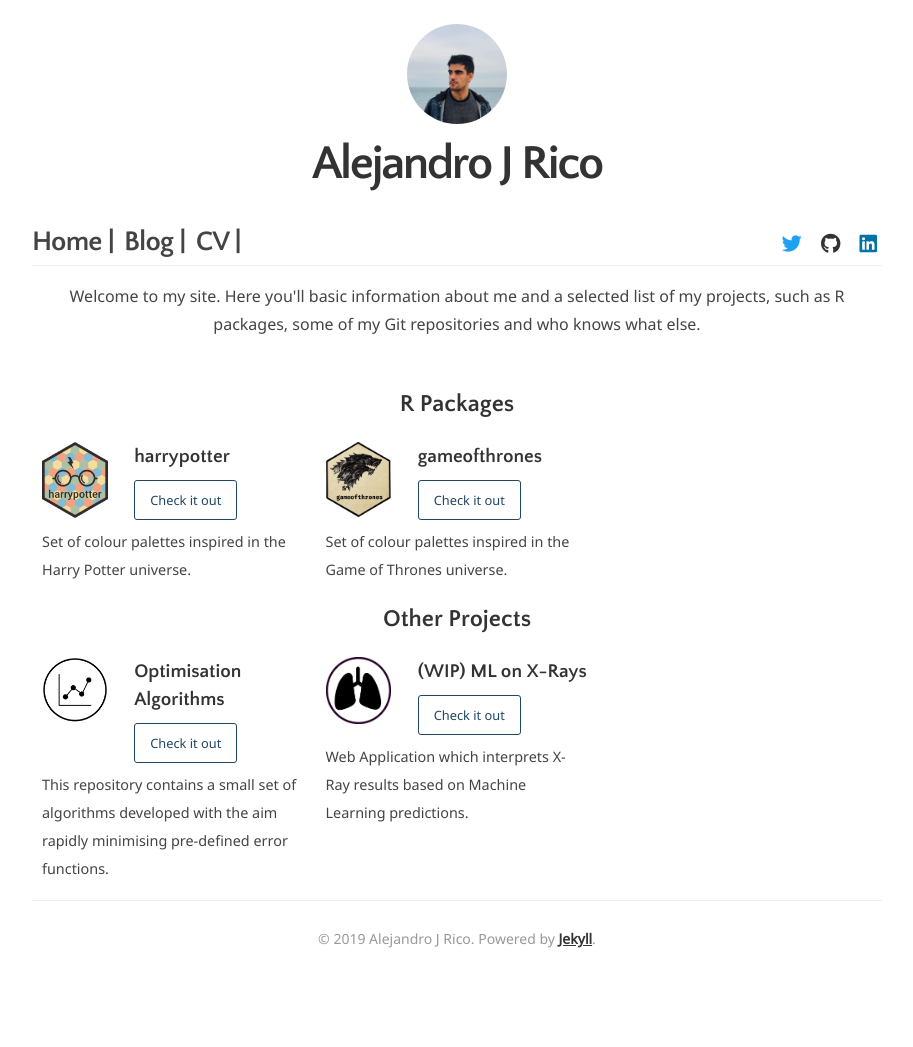
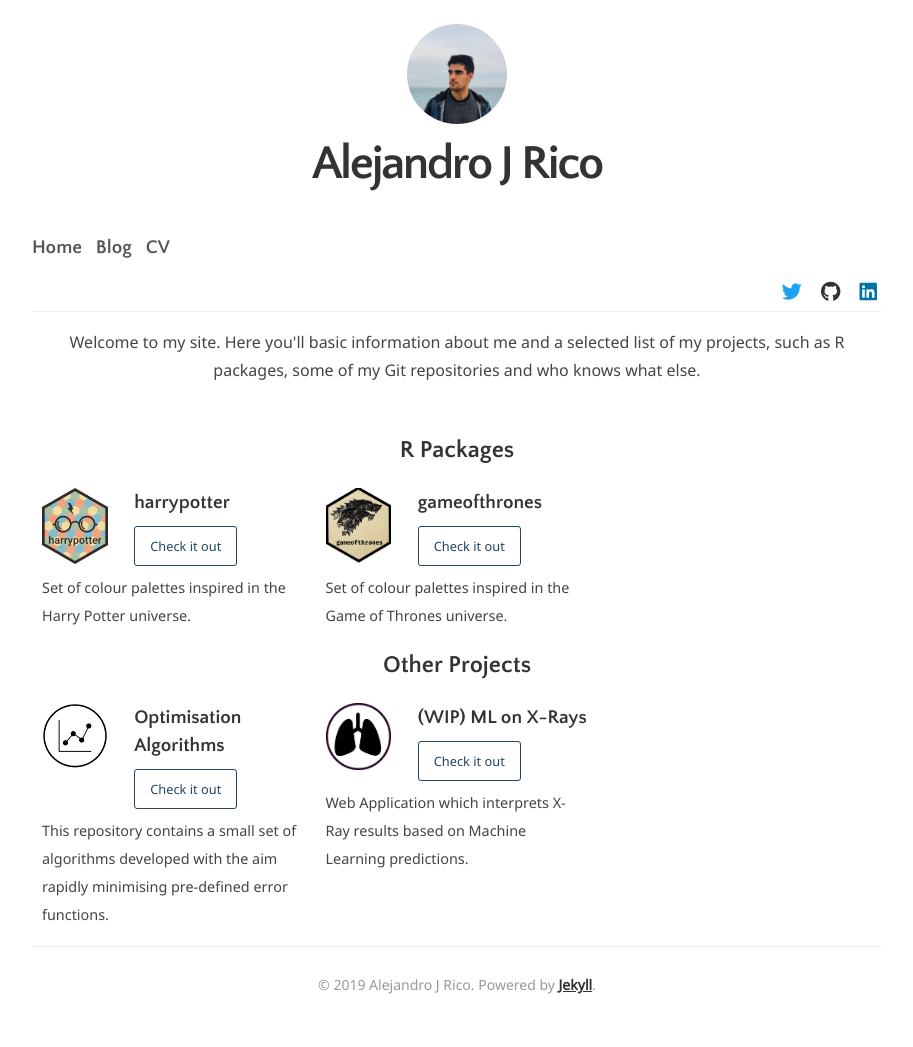
Before and after one commit to aljrico/aljrico.github.io, a Jekyll site: the page built from index.html, in a window 1280 px wide. Shown: the whole page, without its empty margins (183-1096 px from the left). Built offline with Jekyll 4.4.1, drawn with Linux system fonts in a browser that asks for light colours; nearby versions of some CDN libraries; before the commit the page ends 1001 px from its top, so only the background shows below that.

Commit message:
new got logo and header

```diff
--- a/_includes/menu.html
+++ b/_includes/menu.html
@@ -1,11 +1,11 @@
-
+<div class="menu">
 	<nav class="menu-content">
 		{% for item in site.data.header.menu %}
 			{% if item.hardlink == true %}
-				<h2 class="header-title" itemprop="jobTitle"> <a style = "text-decoration: none;" href="{{item.url}}">{{ item.name }} | </a></h2>
-
+				<a href="{{item.url}}">{{ item.name }}</a>
 			{% else %}
-				<h2 class="header-title" itemprop="jobTitle"> <a style = "text-decoration: none;" href="{{ site.data.header.baseurl }}/{{ item.url }}">{{ item.name }} | </a></h2>
+				<a href="{{ site.baseurl }}/{{ item.path }}/{{ item.url }}">{{ item.name }}</a>
 		{% endif %}
 		{% endfor %}
 	</nav>
+</div>
--- a/_includes/r-packages.html
+++ b/_includes/r-packages.html
@@ -14,7 +14,7 @@
   {% include small-project.html
     layout = "left"
     title =   "gameofthrones"
-    image =    "gameofthrones_logo2.png"
+    image =    "gameofthrones_logo.png"
     link =    "https://github.com/aljrico/gameofthrones"
     content = "Set of colour palettes inspired in the Game of Thrones universe."
   %}
--- a/assets/_sass/_header.scss
+++ b/assets/_sass/_header.scss
@@ -49,6 +49,7 @@
 				margin: 0;
 				margin-right: 10px;
 			}
+
 		}
 
 		.header-subtitle {
--- /dev/null
+++ b/assets/_sass/_menu.scss
@@ -0,0 +1,35 @@
+/*
+	Menu
+*/
+
+.menu {
+	@include title-sans;
+	padding-top: 0.5rem;
+	padding-bottom: 2.5rem;
+	display: block;
+	margin-left: auto;
+	margin-right: auto;
+	width: $container-width;
+}
+
+@media (max-width: 768px) {
+	.menu {
+		width: 90vw;
+	}
+}
+
+.menu-content {
+	float: left;
+}
+
+.menu-content a {
+	color: $blackish;
+	font-size: 1.2rem;
+	font-weight: 700;
+	padding-right: 10px;
+	text-decoration: none;
+
+	&:hover {
+		color: $blacker;
+	}
+}
--- a/assets/css/main.scss
+++ b/assets/css/main.scss
@@ -18,3 +18,6 @@
 
 // Footer
 @import 'footer';
+
+// Menu
+@import 'menu';
```
Also changed, not shown: assets/img/gameofthrones_logo.png, 4 other files.
